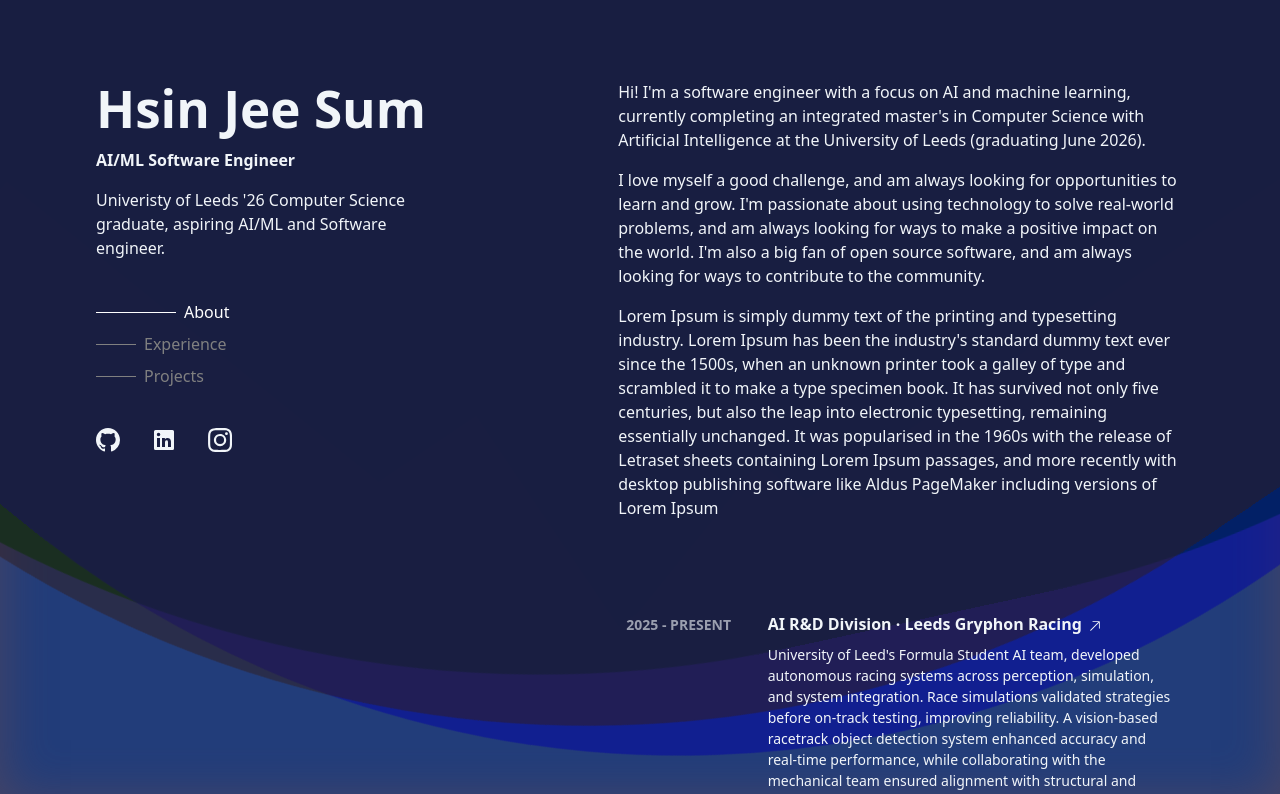
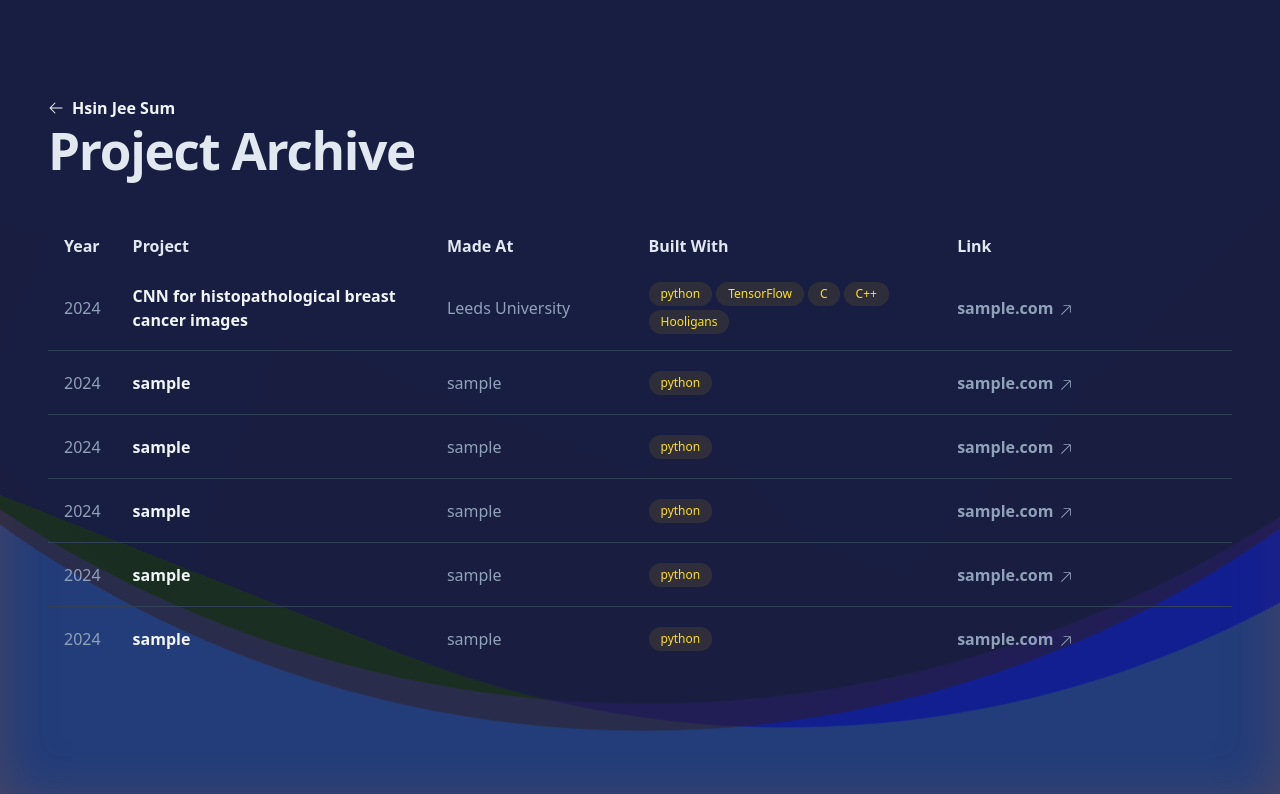
Before and after one commit to hjeesum/HsinJeePortfolio, a React (Vite) app: page /archive in a window 1280 px wide. Shown: the top 794 px of the page. Built offline with nearby package versions, Linux system fonts and the light colour scheme.

Commit message:
Huge update including archive page

```diff
--- a/package.json
+++ b/package.json
@@ -15,6 +15,7 @@
     "@vitejs/plugin-react": "^5.0.0",
     "react": "^18.2.0",
     "react-dom": "^18.2.0",
+    "react-router-dom": "^7.13.1",
     "vite": "^7.1.2"
   },
   "devDependencies": {
--- a/src/App.jsx
+++ b/src/App.jsx
@@ -1,15 +1,17 @@
 import "./App.css";
 import "./Waves.css";
+import { Routes, Route } from "react-router-dom";
+
 import Home from "./pages/Home";
 import About from "./pages/About";
 import Experience from "./pages/Experience";
 import Contact from "./pages/Contact";
 import Footer from "./components/Footer";
 import Project from "./pages/Project";
+import Archive from "./pages/Archive";
 
-function App() {
+function Main() {
   return (
-    <div className="bg-slate-900">
     <div className="w-screen min-h-screen">
       <div className="wave-container">
         <div className="wave">
@@ -45,7 +47,15 @@ function App() {
         </div>
       </div>
     </div>
-    </div>
+  );
+}
+
+function App() {
+  return (
+    <Routes>
+      <Route path="/" element={<Main />} />
+      <Route path="/archive" element={<Archive />} />
+    </Routes>
   );
 }
 
--- a/src/components/ExperienceItem.jsx
+++ b/src/components/ExperienceItem.jsx
@@ -11,7 +11,7 @@ export default function ExperienceItem({
   return (
     <a
       href={link}
-      className="relative -mx-4 md:-mx-5 rounded-xl hover:shadow-lg duration-200 hover:opacity-100 hover:shadow-[0_12px_30px_rgba(0,0,0,0.35)] hover:bg-black/20 group-hover:opacity-60 transition-colors cursor-pointer"
+      className="relative -mx-4 md:-mx-5 rounded-xl hover:shadow-lg duration-200 hover:opacity-100 hover:shadow-[0_12px_30px_rgba(0,0,0,0.35)] hover:bg-black/20 group-hover:opacity-60 transition-colors cursor-pointer group/experience"
     >
       <div className="max-w-4xl mx-auto grid grid-cols-1 md:grid-cols-12 gap-2 md:gap-4 p-2.5 md:p-7">
         <header
--- a/src/components/ProjectItem.jsx
+++ b/src/components/ProjectItem.jsx
@@ -4,10 +4,10 @@ import { useEffect } from "react";
 
 export default function ProjectItem({
   project,
-  technologies,
+  technologies = [],
   description,
   link,
-  images,
+  images = [],
 }) {
   const [currentIndex, setCurrentIndex] = useState(0);
   useEffect(() => {
@@ -22,10 +22,10 @@ export default function ProjectItem({
   return (
     <a
       href={link}
-      className="relative -mx-4 md:-mx-5 rounded-xl hover:shadow-lg duration-200 hover:bg-black/30 hover:opacity-100 group-hover:opacity-60 transition-colors cursor-pointer"
+      className="relative -mx-4 md:-mx-5 rounded-xl hover:shadow-lg duration-200 hover:bg-black/30 hover:opacity-100 group-hover:opacity-60 transition-colors cursor-pointer group/experience"
     >
       <div className="max-w-4xl mx-auto grid grid-cols-1 md:grid-cols-12 gap-4 md:gap-12.5 p-2.5 md:p-7">
-        <div className="relative col-span-12 md:col-span-3 mt-2 w-full h-[300px] md:w-[131px] md:h-[100px]">
+        <div className="relative col-span-12 md:col-span-3 mt-2 w-full h-[250px] md:w-[131px] md:h-[100px]">
           {images.map((img, index) => (
             <img
               key={index}
--- a/src/components/RedirectBtn.jsx
+++ b/src/components/RedirectBtn.jsx
@@ -1,16 +1,12 @@
 function RedirectBtn({ children }) {
   return (
-    <span
-      target="_blank"
-      rel="noopener noreferrer"
-      className="inline-flex group/experience items-center gap-2 group-hover/experience:text-yellow-400 transition-colors text-md font-semibold"
-    >
+    <span className="inline-flex group/experience items-center gap-2 group-hover/experience:text-yellow-400 transition-colors text-md font-semibold">
       {children}
       <svg
         xmlns="http://www.w3.org/2000/svg"
         viewBox="0 0 24 24"
         fill="currentColor"
-        className="w-3.5 h-3.5 transition-transform duration-200 group-hover/experience:translate-x-0.5 group-hover/experience:-translate-y-0.5 translate-y-0.5 -translate-x-0.5"
+        className="w-3.5 h-3.5 shrink-0 transition-transform duration-200 group-hover/experience:translate-x-0.5 group-hover/experience:-translate-y-0.5 translate-y-0.5 -translate-x-0.5"
       >
         <path
           fillRule="evenodd"
--- /dev/null
+++ b/src/components/ScrollToTop.jsx
@@ -0,0 +1,12 @@
+import { useEffect } from "react";
+import { useLocation } from "react-router-dom";
+
+export default function ScrollToTop() {
+  const { pathname } = useLocation();
+
+  useEffect(() => {
+    window.scrollTo({ top: 0, left: 0, behavior: "auto" });
+  }, [pathname]);
+
+  return null;
+}
--- /dev/null
+++ b/src/components/TableItem.jsx
@@ -0,0 +1,52 @@
+import RedirectBtn from "./RedirectBtn";
+
+function TableItem({ year, project, made, technologies = [], link }) {
+  const techList = Array.isArray(technologies)
+    ? technologies
+    : [technologies].filter(Boolean);
+
+  return (
+    <tr className="border-b h-16 border-slate-700 last:border-none">
+      <td className="px-4 py-4 whitespace-nowrap text-slate-400">
+        {year}
+      </td>
+      <td className="px-4 py-4 font-bold sm:table-cell hidden">{project}</td>
+      <td className="px-4 py-4 font-bold sm:hidden">
+        <a
+          href={"https://" + link}
+          target="_blank"
+          rel="noopener noreferrer"
+          className="group/experience"
+        >
+          <RedirectBtn>{project}</RedirectBtn>
+        </a>
+      </td>
+      <td className="px-4 py-4 text-slate-400 lg:table-cell hidden">{made}</td>
+      <td className="px-4 py-4 lg:table-cell hidden">
+        {techList.length > 0 && (
+          <ul className="flex flex-wrap gap-1">
+            {techList.map((technology, i) => (
+              <li key={i}>
+                <div className="flex items-center rounded-full bg-yellow-400/10 px-3 py-1 text-xs font-medium text-yellow-300">
+                  {technology}
+                </div>
+              </li>
+            ))}
+          </ul>
+        )}
+      </td>
+      <td className="px-4 py-4 text-slate-400 sm:table-cell hidden">
+        <a
+          href={"https://" + link}
+          target="_blank"
+          rel="noopener noreferrer"
+          className="group/experience"
+        >
+          <RedirectBtn>{link}</RedirectBtn>
+        </a>
+      </td>
+    </tr>
+  );
+}
+
+export default TableItem;
--- a/src/main.jsx
+++ b/src/main.jsx
@@ -1,11 +1,16 @@
-import { StrictMode } from 'react'
-import { createRoot } from 'react-dom/client'
-import './index.css'
-import App from './App.jsx'
+import { StrictMode } from "react";
+import { createRoot } from "react-dom/client";
+import { BrowserRouter } from "react-router-dom";
+import "./index.css";
+import App from "./App.jsx";
+import ScrollToTop from "./components/ScrollToTop.jsx";
 import "@fortawesome/fontawesome-free/css/all.min.css";
 
-createRoot(document.getElementById('root')).render(
+createRoot(document.getElementById("root")).render(
   <StrictMode>
-    <App />
+    <BrowserRouter>
+      <ScrollToTop />
+      <App />
+    </BrowserRouter>
   </StrictMode>,
-)
+);
--- /dev/null
+++ b/src/pages/Archive.jsx
@@ -0,0 +1,108 @@
+import "../Waves.css";
+import TableItem from "../components/TableItem";
+
+function Archive() {
+  return (
+    <div className="w-screen min-h-screen">
+      <div className="lg:py-24">
+        <div className="wave-container">
+          <div className="wave">
+            <span></span>
+            <span></span>
+            <span></span>
+          </div>
+          <div className="content-wrapper max-w-screen-xl md:px-12 px-6 mx-auto">
+            <div className="max-w-screen-xl mx-auto">
+              <a href="/" className="inline-flex gap-2 items-center group cursor-pointer font-semibold">
+                <svg
+                  xmlns="http://www.w3.org/2000/svg"
+                  viewBox="0 0 24 24"
+                  fill="currentColor"
+                  class="size-4 group-hover:-translate-x-2 transition-transform duration-200"
+                >
+                  <path
+                    fill-rule="evenodd"
+                    d="M11.03 3.97a.75.75 0 0 1 0 1.06l-6.22 6.22H21a.75.75 0 0 1 0 1.5H4.81l6.22 6.22a.75.75 0 1 1-1.06 1.06l-7.5-7.5a.75.75 0 0 1 0-1.06l7.5-7.5a.75.75 0 0 1 1.06 0Z"
+                    clip-rule="evenodd"
+                  />
+                </svg>
+                Hsin Jee Sum
+              </a>
+              <h1 className="text-4xl font-bold tracking-tight text-slate-200 sm:text-5xl">Project Archive</h1>
+              <table
+                id="content"
+                className="mt-12 w-full border-collapse text-left"
+              >
+                <thead>
+                  <tr>
+                    <th className="px-4 py-2 text-left font-semibold text-slate-200">
+                      Year
+                    </th>
+                    <th className="lg:w-[28%] sm:w-[50%] px-4 py-2 text-left font-semibold text-slate-200">
+                      Project
+                    </th>
+                    <th className="w-[18%] hidden px-4 py-2 text-left font-semibold text-slate-200 lg:table-cell">
+                      Made At
+                    </th>
+                    <th className="w-[28%] hidden px-4 py-2 text-left font-semibold text-slate-200 lg:table-cell">
+                      Built With
+                    </th>
+                    <th className="lg:w-[26%] hidden px-4 py-2 text-left font-semibold text-slate-200 sm:table-cell">
+                      Link
+                    </th>
+                  </tr>
+                </thead>
+                <tbody>
+                  <TableItem
+                    year="2024"
+                    project="CNN for histopathological breast cancer images"
+                    made="Leeds University"
+                    technologies={["python", "TensorFlow", "C", "C++", "Hooligans"]}
+                    link="sample.com"
+                  />
+                  <TableItem
+                    year="2024"
+                    project="sample"
+                    made="sample"
+                    technologies={["python"]}
+                    link="sample.com"
+                  />
+                  <TableItem
+                    year="2024"
+                    project="sample"
+                    made="sample"
+                    technologies={["python"]}
+                    link="sample.com"
+                  />
+                  <TableItem
+                    year="2024"
+                    project="sample"
+                    made="sample"
+                    technologies={["python"]}
+                    link="sample.com"
+                  />
+                  <TableItem
+                    year="2024"
+                    project="sample"
+                    made="sample"
+                    technologies={["python"]}
+                    link="sample.com"
+                  />
+                  <TableItem
+                    year="2024"
+                    project="sample"
+                    made="sample"
+                    technologies={["python"]}
+                    link="sample.com"
+                  />
+                </tbody>
+              </table>
+            </div>
+          </div>
+        </div>
+      </div>
+    </div>
+  );
+}
+
+export default Archive;
--- a/src/pages/Project.jsx
+++ b/src/pages/Project.jsx
@@ -1,15 +1,15 @@
 import ListProject from "./ListProject";
 import RedirectBtn from "../components/RedirectBtn";
-function Project() {
+import { Link } from "react-router-dom";function Project() {
   return (
     <div className="mb-16">
       <h2 className="text-md font-bold mb-6 md:hidden">PROJECTS</h2>
       <ListProject />
-      <a className="group/experience mb-8" href="/resume.pdf">
+      <Link className="group/experience mb-8" to="/archive">
         <RedirectBtn>
           View Full Project Archive{" "}
         </RedirectBtn>
-      </a>
+      </Link>
     </div>
 
   );
```
Also changed, not shown: 1 other file (tests, documents, lock files or other folders). Lines whose indentation alone changed are shown as unchanged.
